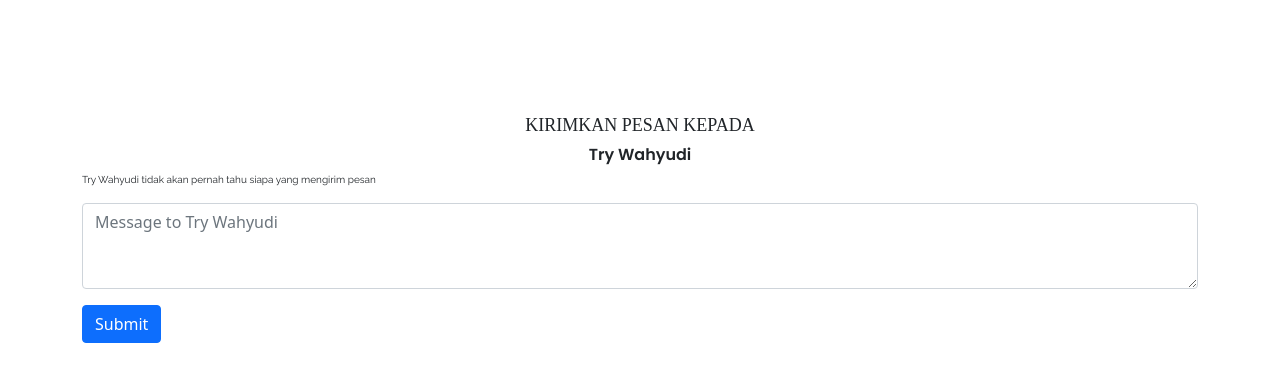
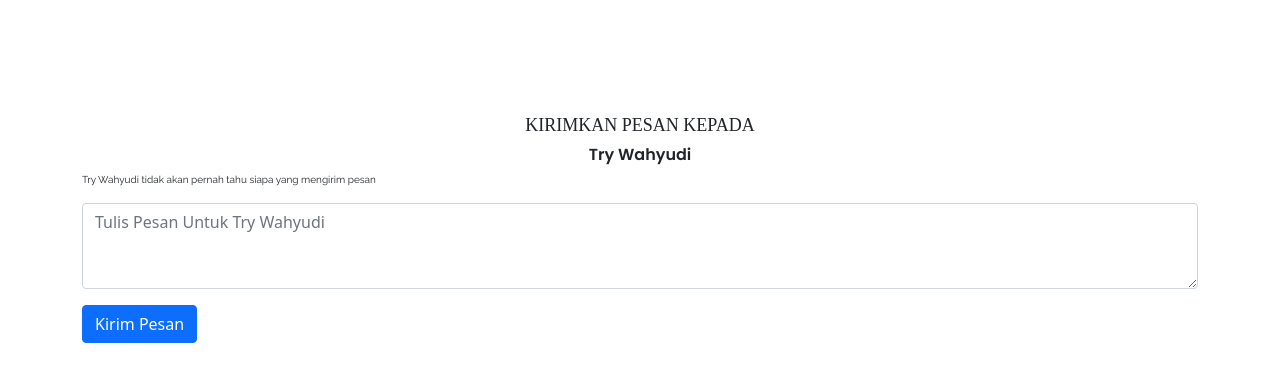
Before and after one commit to trywahyudi/pesan-kepada-saya, a plain HTML site: page index.html in a window 1280 px wide. Drawn offline with nearby package versions, Linux system fonts and the light colour scheme; a web font is replaced by a local one.

Commit message:
Update index.html

```diff
--- a/index.html
+++ b/index.html
@@ -58,12 +58,12 @@
                 <div class="mb-3">
                   <textarea
                     class="form-control"
-                    placeholder="Message to Try Wahyudi"
+                    placeholder="Tulis Pesan Untuk Try Wahyudi"
                     rows="3"
                     name="pesan"
                   ></textarea>
                 </div>
-                <button type="submit" class="btn btn-primary btn-kirim">Submit</button>
+                <button type="submit" class="btn btn-primary btn-kirim">Kirim Pesan</button>
                 <button
                 class="btn btn-primary btn-loading d-none"
                 type="button"
```
